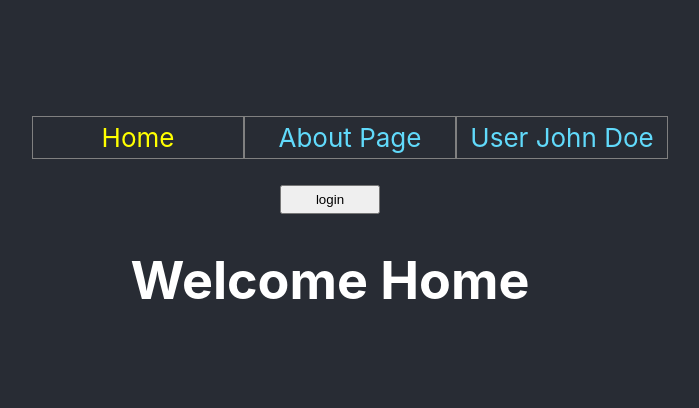
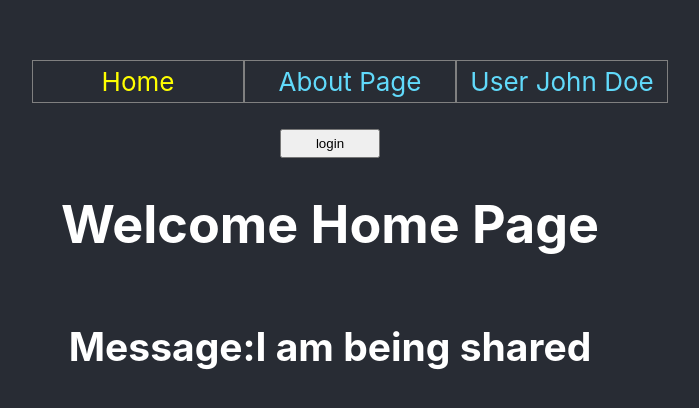
Before and after one commit to SiEr0212/udemy_hooks_react-router, a React (Create React App) app: page / in a window 1280 px wide. Shown: the part 182-590 px from the top of the page, without its empty margins (310-1009 px from the left). Built offline with nearby package versions, Linux system fonts and the light colour scheme.

Commit message:
adding useContext

```diff
--- a/src/App.js
+++ b/src/App.js
@@ -11,6 +11,7 @@ import AboutPage from "./pages/AboutPage";
 import { useState } from "react";
 import messageContext from "./contexts/messageContext";
 import "./App.css";
+import HomePage from "./pages/HomePage";
 
 function App() {
   const [loggedIn, setLoggedIn] = useState(false);
@@ -75,9 +76,7 @@ function App() {
           <Route
             exact
             path="/"
-            render={() => {
-              return <h1>Welcome Home</h1>;
-            }}
+            component={HomePage}
           ></Route>
           <Route exact path="/about" component={AboutPage}></Route>
           <Route
--- /dev/null
+++ b/src/pages/HomePage.js
@@ -0,0 +1,11 @@
+import React, { useContext } from "react";
+import messageContext from "../contexts/messageContext";
+
+export default function HomePage() {
+  return (
+    <>
+      <h1>Welcome Home Page</h1>
+      <h2>Message:{useContext(messageContext)}</h2>
+    </>
+  );
+}
```
